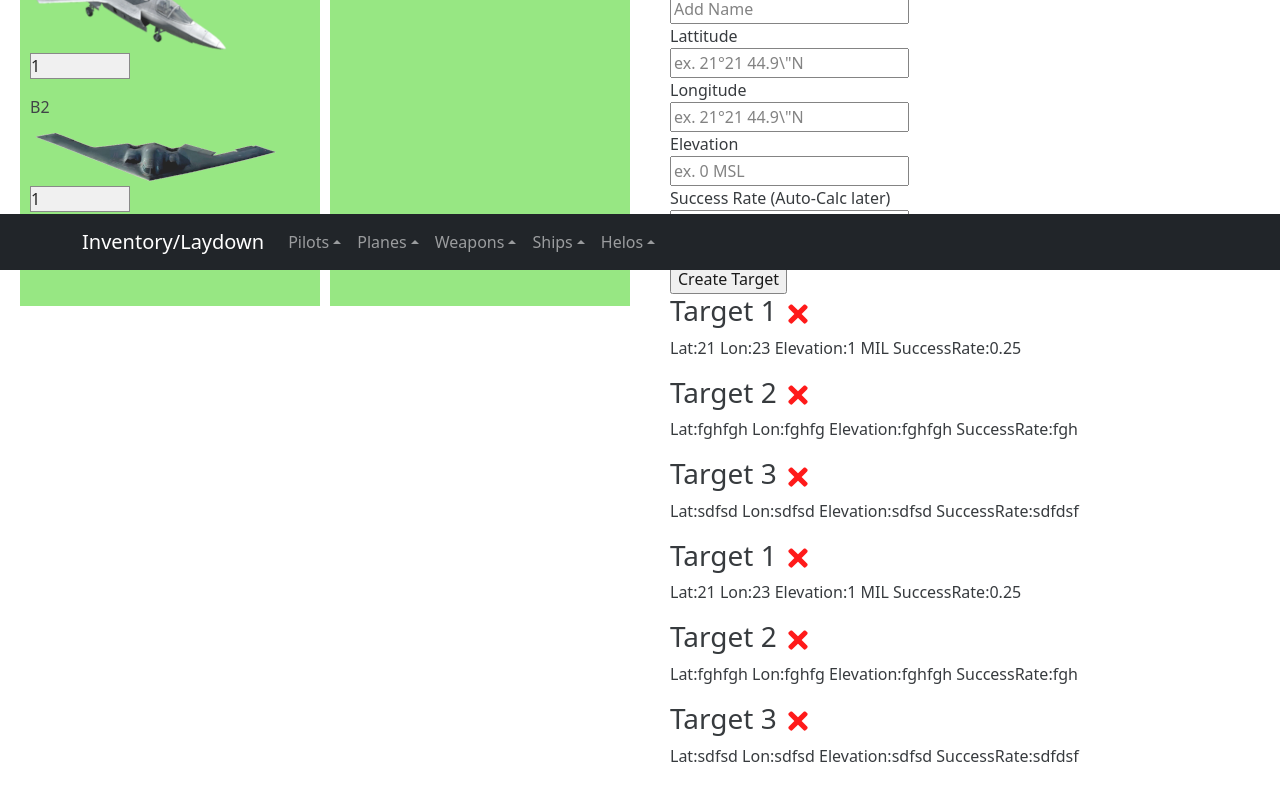
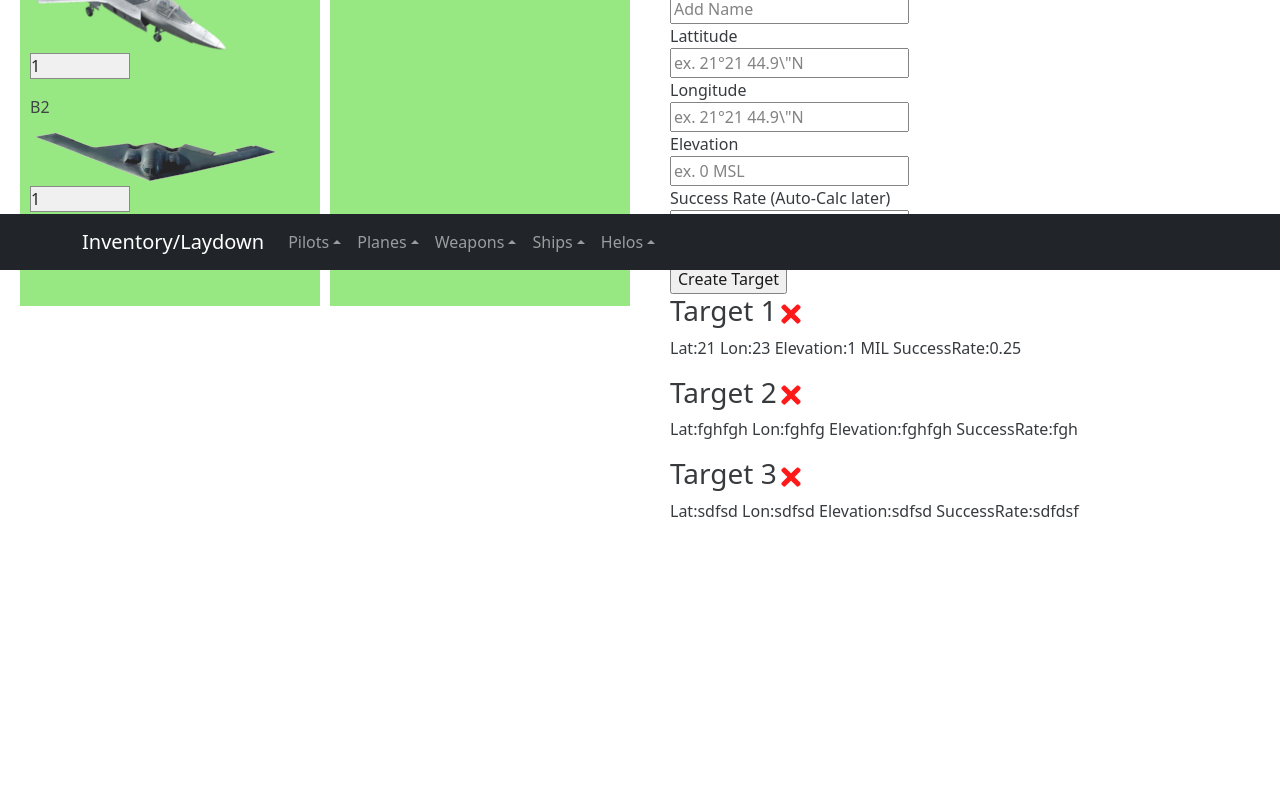
Before and after one commit to Jonathan805/RestrictedPlanning, a React (Create React App) app: page / in a window 1280 px wide. Shown: the part 530-1330 px from the top of the page. After the commit the page ends 1089 px from the top, so only its background shows below. Built offline with nearby package versions, Linux system fonts and the light colour scheme; what react-sizeme would draw is missing.

Commit message:
Adding Target Delete Function
Added Target Delete Function

```diff
--- a/src/App.js
+++ b/src/App.js
@@ -58,30 +58,6 @@ const App = () => {
       "elevation": "sdfsd",
       "successRate": "sdfdsf",
       "id": 3
-    },
-    {
-      "id": 1,
-      "name": "Target 1",
-      "latitude": "21",
-      "longitude": "23",
-      "elevation": "1 MIL",
-      "successRate": "0.25"
-  },
-  {
-      "name": "Target 2",
-      "latitude": "fghfgh",
-      "longitude": "fghfg",
-      "elevation": "fghfgh",
-      "successRate": "fgh",
-      "id": 2
-  },
-  {
-      "name": "Target 3",
-      "latitude": "sdfsd",
-      "longitude": "sdfsd",
-      "elevation": "sdfsd",
-      "successRate": "sdfdsf",
-      "id": 3
     }
   ])
 
@@ -100,6 +76,11 @@ const App = () => {
     //setTasks([...task, data])
     //console.log(task)
     alert(JSON.stringify(data))
+  }
+
+  // Delete Target (id passed up from clicked target)
+  const deleteTarget = (id) => {
+    setTargets(targets.filter((target) => target.id !== id))
   }
 
   return (
@@ -143,7 +124,9 @@ const App = () => {
               <CreateTarget createTarget={createTarget} />
             </section>
             <section className="section-right">
-              <Targets targets={targets}/>
+              {targets.length > 0 ?
+              (<Targets targets={targets} onDelete={deleteTarget}/>) :
+              ('No Targets To Show')}
             </section>
           </section>
         </section>
--- a/src/Components/Target.js
+++ b/src/Components/Target.js
@@ -1,9 +1,14 @@
 import {FaTimes} from 'react-icons/fa'
 
-const Target = ({target}) => {
+const Target = ({target, onDelete}) => {
     return (
         <div className='target'>
-            <h3>{target.name} <FaTimes style={{color:'red', cursor:'pointer'}}/></h3>
+            <h3>{target.name}
+            <FaTimes
+            style={{color:'red', cursor:'pointer'}}
+            onClick={() => onDelete(target.id)} // pass the id when delete clicked
+            />
+            </h3>
             <p>Lat:{target.latitude} Lon:{target.longitude} Elevation:{target.elevation} SuccessRate:{target.successRate}</p>
         </div>
     )
--- a/src/Components/Targets.js
+++ b/src/Components/Targets.js
@@ -2,11 +2,12 @@
 
 import Target from './Target'
 
-const Targets = ({targets}) => {
+const Targets = ({targets, onDelete}) => {
     return (
         <>
             {targets.map((target) => (
-                <Target key={target.id} target={target}/>
+                <Target key={target.id} target={target}
+                onDelete={onDelete}/>
             ))}
         </>
     )
```
Lines whose indentation alone changed are shown as unchanged.
